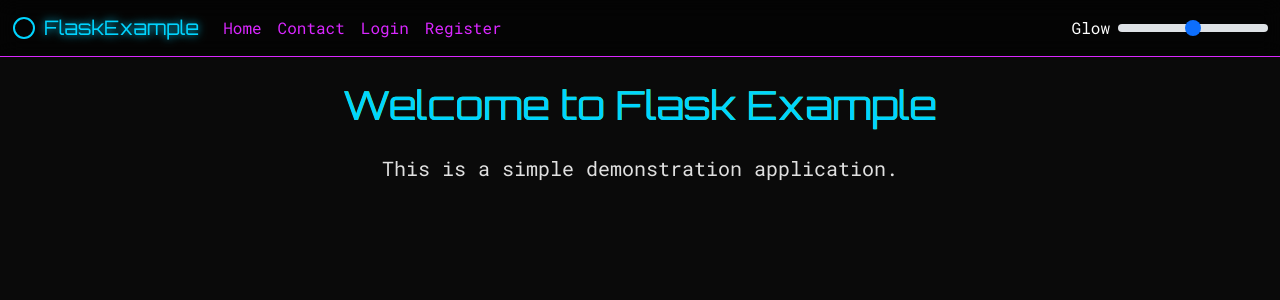
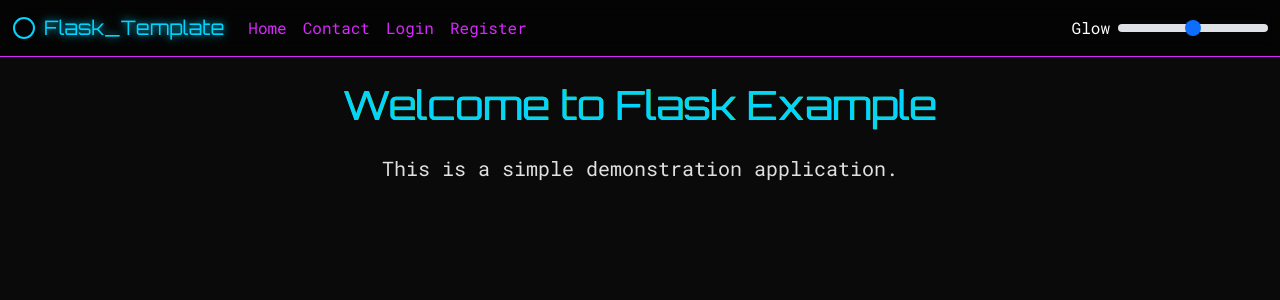
Before and after one commit to YerayAR/Flask_Template, a Flask app: page / in a window 1280 px wide. Shown: the top 300 px of the page. Run offline with Flask 3, Linux system fonts and the light colour scheme.

Commit message:
Update base.html

```diff
--- a/app/templates/base.html
+++ b/app/templates/base.html
@@ -16,7 +16,7 @@
               <animate attributeName="r" values="10;11;10" dur="2s" repeatCount="indefinite" />
             </circle>
           </svg>
-          FlaskExample
+          Flask_Template
         </a>
         <button class="navbar-toggler" type="button" data-bs-toggle="collapse" data-bs-target="#navContent">
           <span class="navbar-toggler-icon"></span>
```
